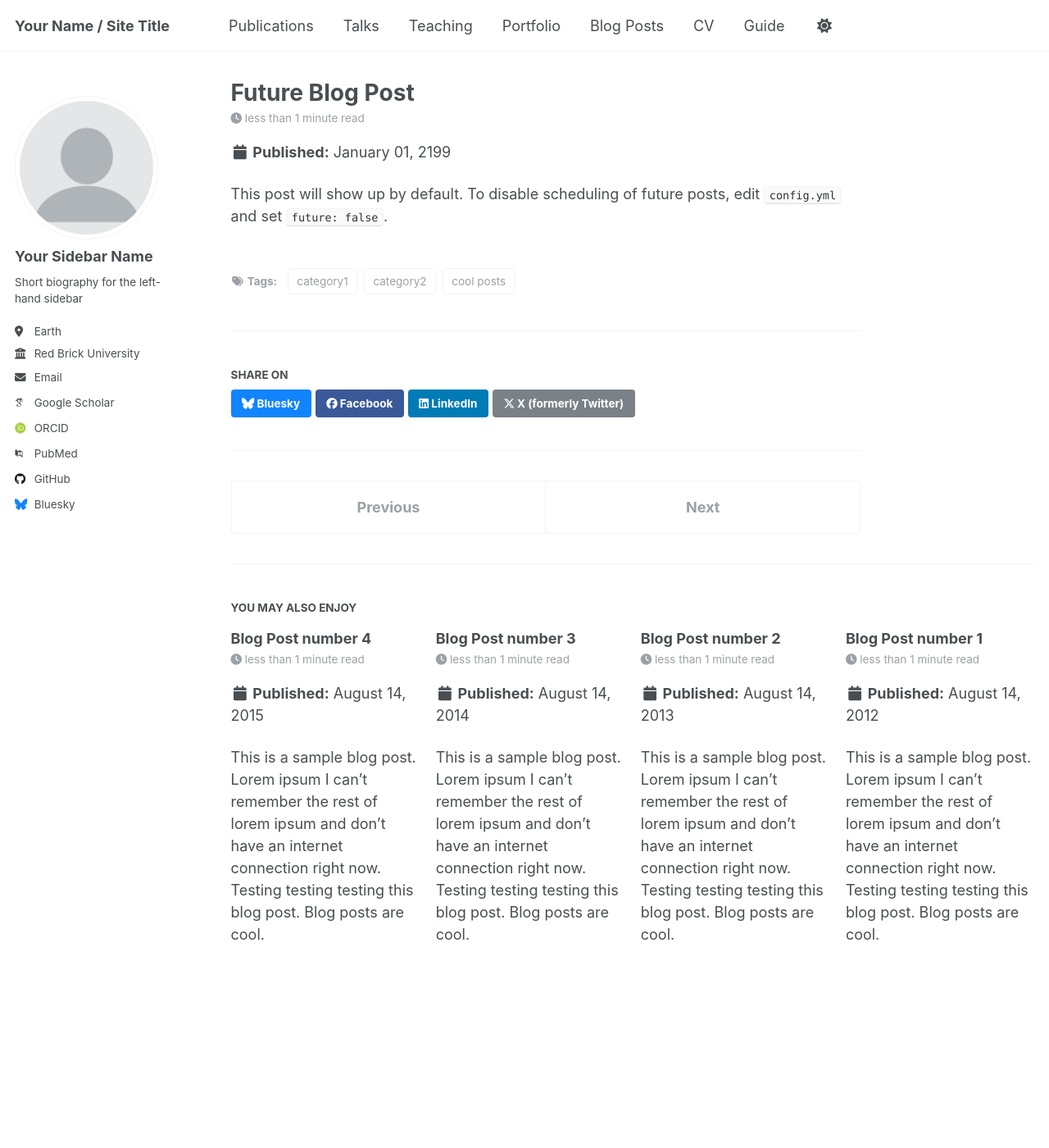
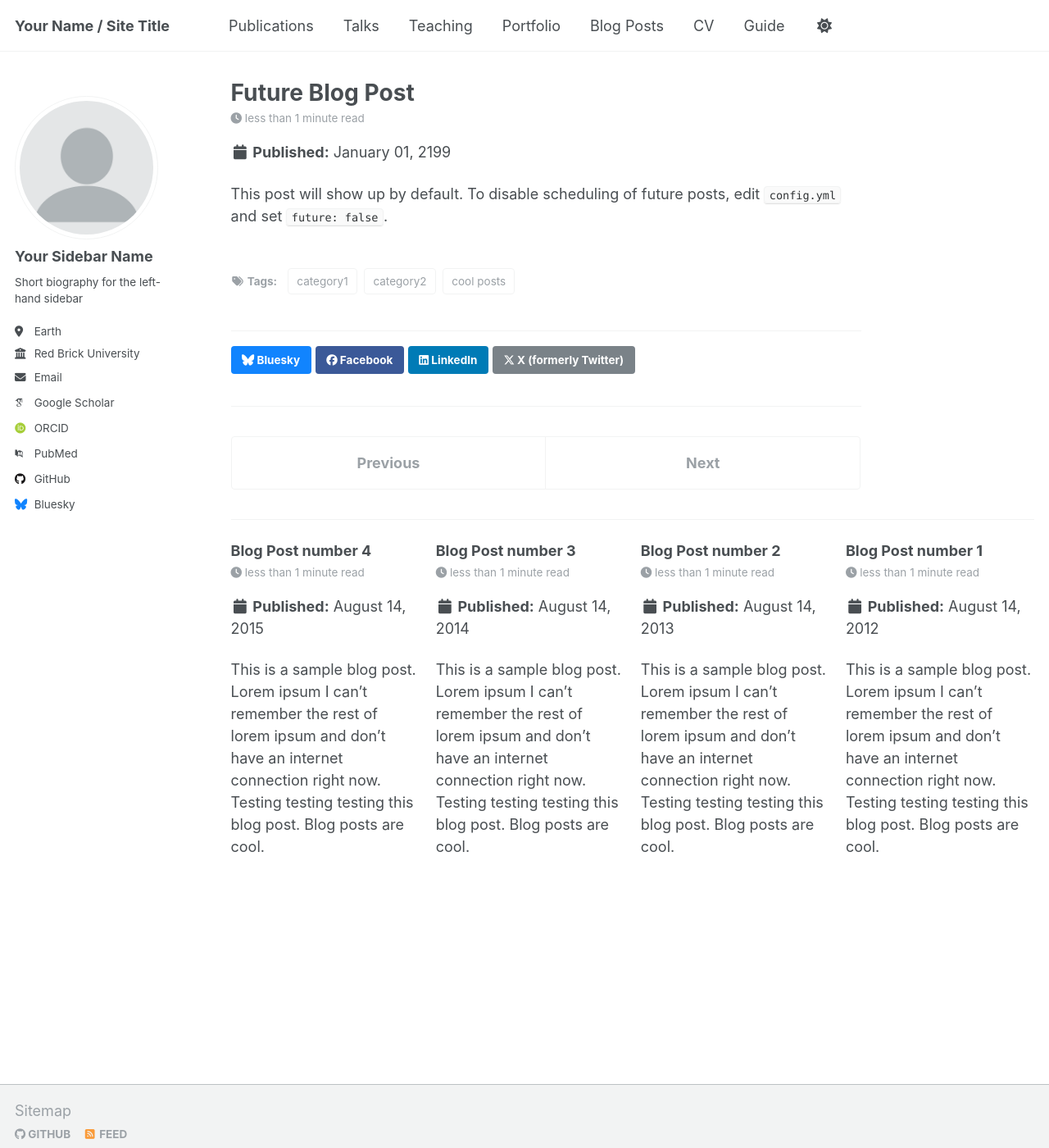
Before and after one commit to sp201610/sp201610.github.io, a Jekyll site: the page built from _posts/2199-01-01-future-post.md, in a window 1280 px wide and 1400 px high. Shown: the whole window at 82% size. Built offline with Jekyll 4.4.1, drawn with Linux system fonts in a browser that asks for light colours; some web fonts are replaced; part of the change alters nothing that is shown.

```diff
--- a/_config.yml
+++ b/_config.yml
@@ -7,7 +7,7 @@
 # server process.
 
 # Basic Site Settings
-locale                   : "en-US"
+locale                   : "ch-CN"
 site_theme               : "default"
 title                    : "Your Name / Site Title"
 title_separator          : "-"
```
